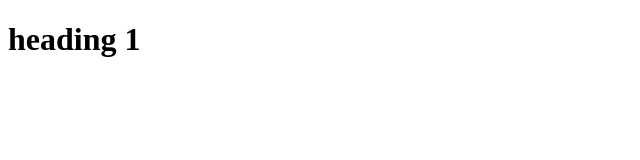
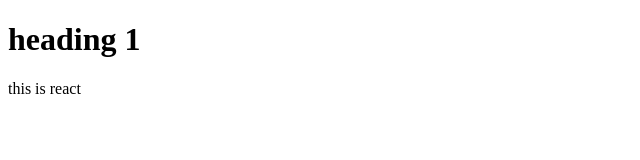
Before and after one commit to quang1404/git-test-01, a plain HTML site: page index.html in a window 1280 px wide. Shown: the full height of the page, 0-640 px from the left. Drawn offline with Linux system fonts and the light colour scheme.

Commit message:
Second commit

```diff
--- a/index.html
+++ b/index.html
@@ -7,5 +7,6 @@
 </head>
 <body>
     <h1>heading 1</h1>
+    <p>this is react</p>
 </body>
 </html>
```
